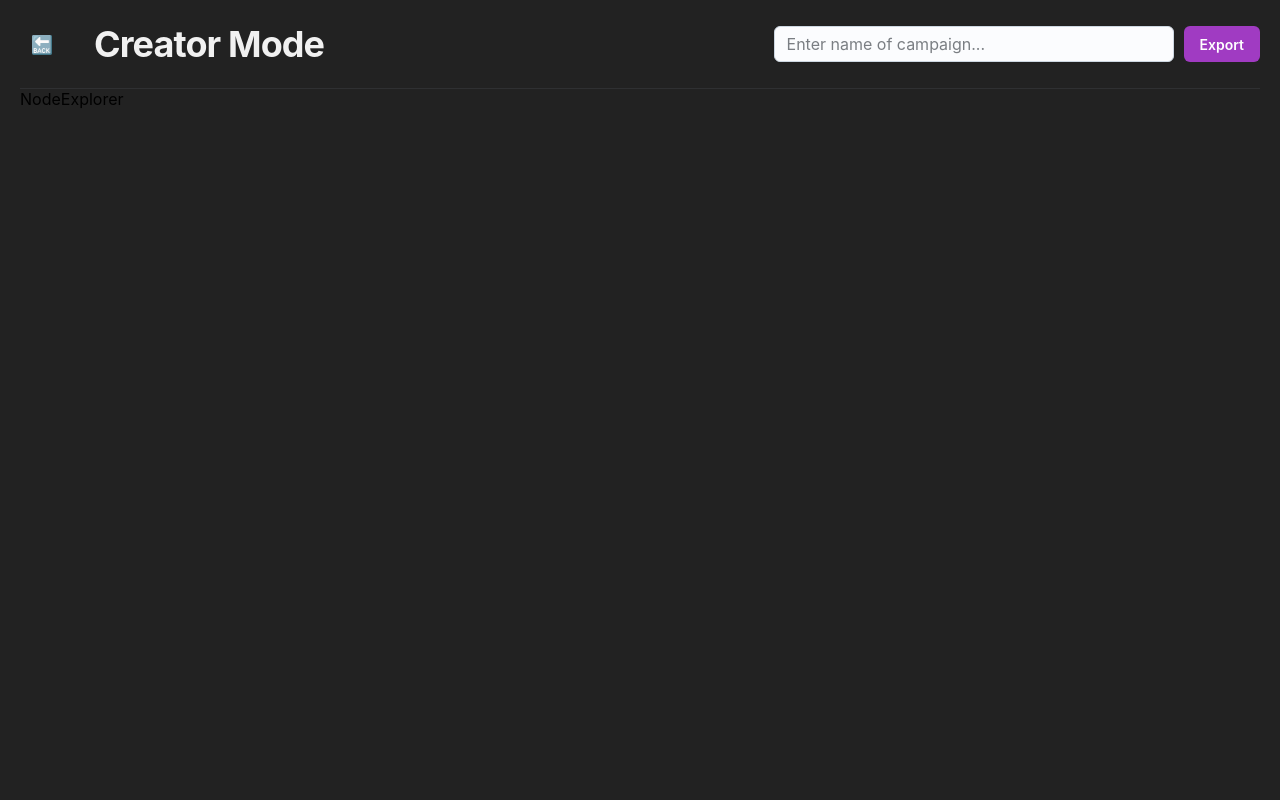
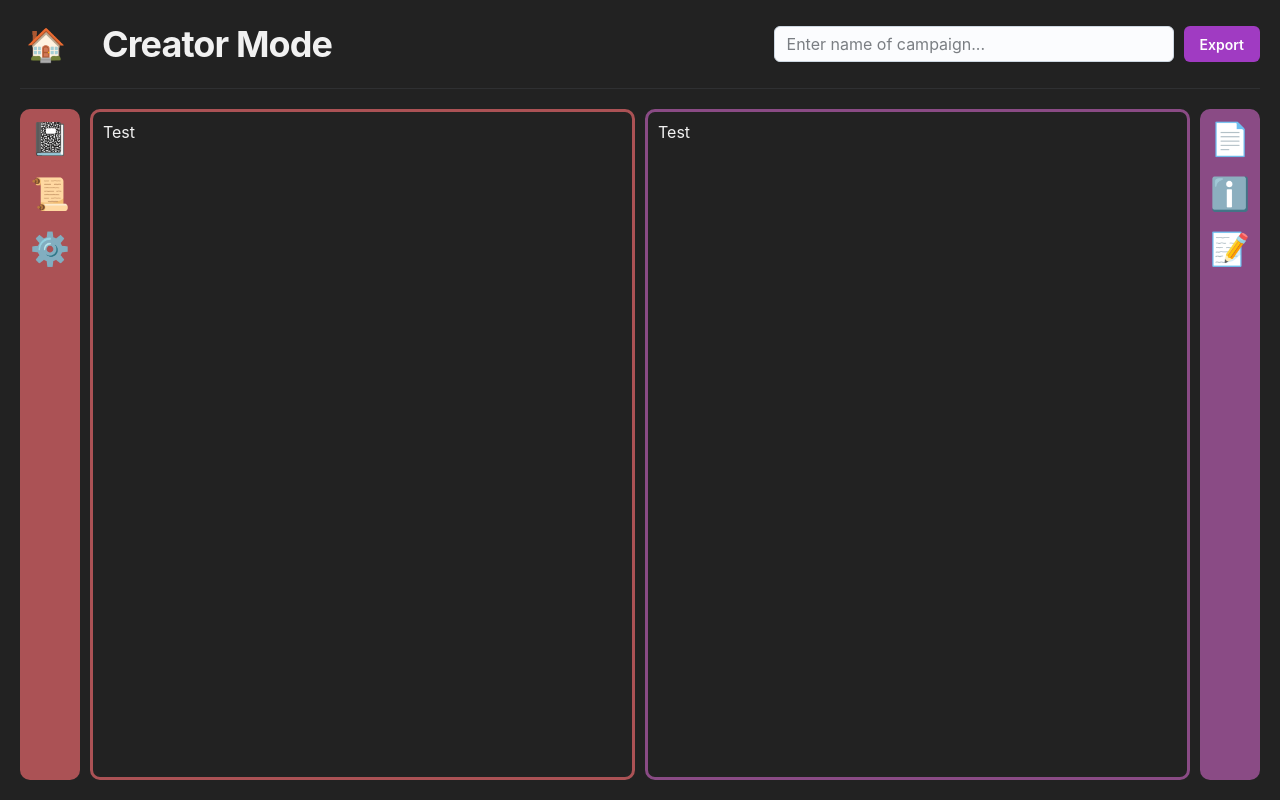
Before and after one commit to KodingKamp/QuestBoard, a React (Vite) app: page / in a window 1280 px wide. Both pictures are taken after a click on the button "CREATE NEW". Built offline with nearby package versions, Linux system fonts and the light colour scheme.

Commit message:
creator page layout foundation

```diff
--- a/src/Pages/CreatorMode/CreatorMode.jsx
+++ b/src/Pages/CreatorMode/CreatorMode.jsx
@@ -1,15 +1,15 @@
 import { useEffect, useRef, useState } from 'react';
 import { Link, useNavigate } from 'react-router-dom';
 import { useDispatch, useSelector } from 'react-redux';
-import { Box, Button, Divider, IconButton, Input, Typography } from '@mui/joy';
-import { FontAwesomeIcon } from '@fortawesome/react-fontawesome';
+import { Box, Button, Divider, IconButton, Input, Stack, Tooltip, Typography } from '@mui/joy';
 import { addNode, setCampaign } from '../../reducers/campaignReducer';
 import { saveCampaign } from '../../services/fileService';
+import NodeExplorer from '../../components/NodeExplorer/NodeExplorer';
 import './CreatorMode.scss';
-import NodeExplorer from '../../components/NodeExplorer/NodeExplorer';
 
 const CreatorMode = () => {
   const campaignDataState = useSelector(state => state.campaign.data);
+  const [viewState, setViewState] = useState(0);
 
   const campaignNameRef = useRef();
   const dispatch = useDispatch();
@@ -37,6 +37,12 @@ const CreatorMode = () => {
     dispatch(setCampaign(savedCampaign.content));
   };
 
+  const handleClickedAddNewNode = () => {
+    dispatch(addNode({
+      nodeName: 'test'
+    }));
+  };
+
   return (
     <div id='creator-mode-component'>
       {campaignDataState &&
@@ -44,8 +50,8 @@ const CreatorMode = () => {
           <Box display='flex' justifyContent='space-between' className='page-header'>
             <Box display='flex' gap='30px' alignItems='center'>
               <Link to='/'>
-                <IconButton variant='plain' size='lg'>
-                  🔙
+                <IconButton variant='plain' size='lg' className='home-btn'>
+                  🏠
                 </IconButton>
               </Link>
               <Typography level='h1'>Creator Mode</Typography>
@@ -61,9 +67,41 @@ const CreatorMode = () => {
               </Button>
             </Box>
           </Box>
+
           <Divider />
-          <div>
-            <NodeExplorer />
+
+          <div className='body-container'>
+            <Stack className='icon-bar-left icon-bar' spacing={2}>
+              <Tooltip title='Campaign' disableInteractive>
+                <span className='icon'>📓</span>
+              </Tooltip>
+              <Tooltip title='Quests' disableInteractive>
+                <span className='icon'>📜</span>
+              </Tooltip>
+              <Tooltip title='Settings' disableInteractive>
+                <span className='icon'>⚙️</span>
+              </Tooltip>
+            </Stack>
+
+            <div className='content-container-left content-container'>
+              Test
+            </div>
+
+            <div className='content-container-right content-container'>
+              Test
+            </div>
+
+            <Stack className='icon-bar-right icon-bar' spacing={2}>
+              <Tooltip title='Nodes' disableInteractive>
+                <span className='icon'>📄</span>
+              </Tooltip>
+              <Tooltip title='Intel' disableInteractive>
+                <span className='icon'>ℹ️</span>
+              </Tooltip>
+              <Tooltip title='Notes' disableInteractive>
+                <span className='icon'>📝</span>
+              </Tooltip>
+            </Stack>
           </div>
         </>
       }
--- a/src/Pages/CreatorMode/CreatorMode.scss
+++ b/src/Pages/CreatorMode/CreatorMode.scss
@@ -1,5 +1,55 @@
+@import '../../styles/variables.scss';
+
 #creator-mode-component {
+  display: grid;
+  grid-template-rows: auto 1px 1fr;
+  gap: 20px;
+
   .page-header {
-    padding-bottom: 20px;
+    .home-btn {
+      font-size: 2rem;
+
+      &:hover {
+        background: rgb(55, 55, 55);
+      }
+    }
+  }
+
+  .body-container {
+    display: grid;
+    grid-template-columns: auto 1fr 1fr auto;
+    gap: 10px;
+
+    .icon-bar {
+      border-radius: 10px;
+      padding: 10px;
+
+      &-left {
+        background-color: $secondary;
+      }
+
+      &-right {
+        background-color: $tertiary;
+      }
+
+      .icon {
+        font-size: 2rem;
+        cursor: pointer;
+      }
+    }
+
+    .content-container {
+      border-radius: 10px;
+      padding: 10px;
+      color: $text-color;
+
+      &-left {
+        border: solid 3px $secondary;
+      }
+
+      &-right {
+        border: solid 3px $tertiary;
+      }
+    }
   }
 }
--- a/src/index.scss
+++ b/src/index.scss
@@ -15,3 +15,7 @@ body {
   padding: 0;
   background: $bg-color;
 }
+
+.clickable {
+  cursor: pointer;
+}
--- a/src/styles/variables.scss
+++ b/src/styles/variables.scss
@@ -2,3 +2,5 @@ $bg-color: #222;
 $text-color: #F1F1F1;
 
 $primary: #9525BB;
+$secondary: #ab5255;
+$tertiary: #8a4b85;
```
